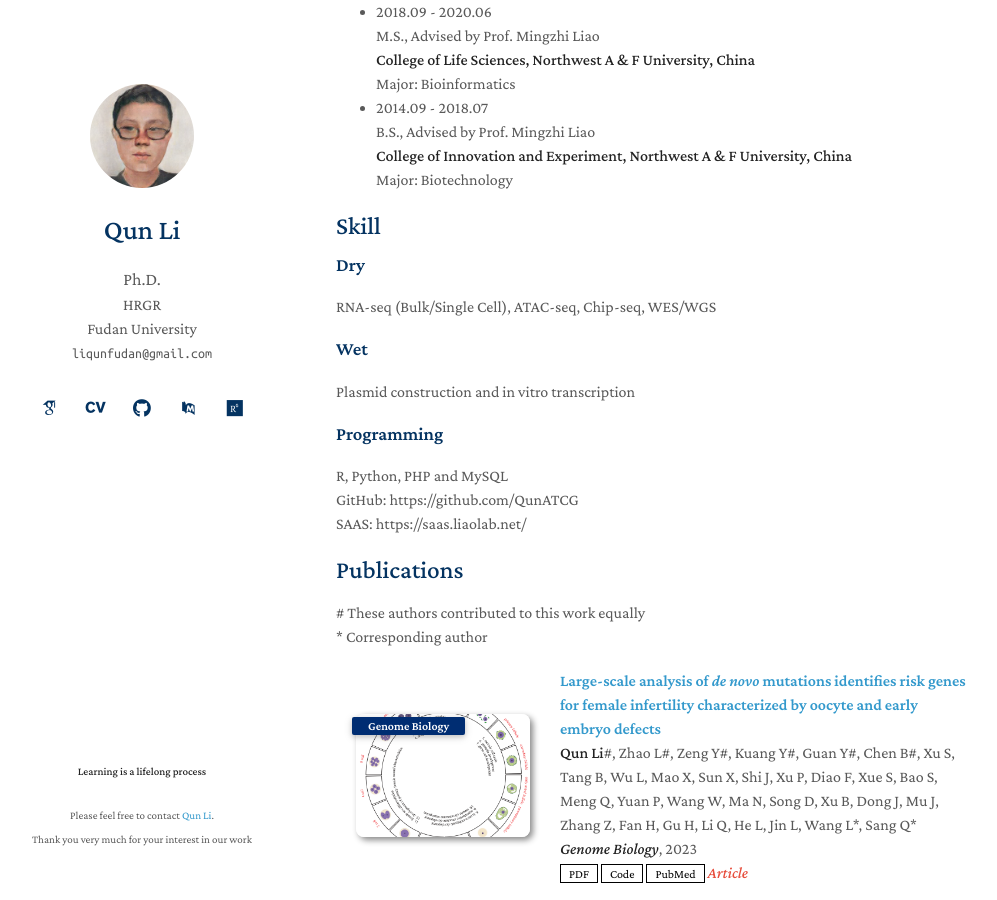
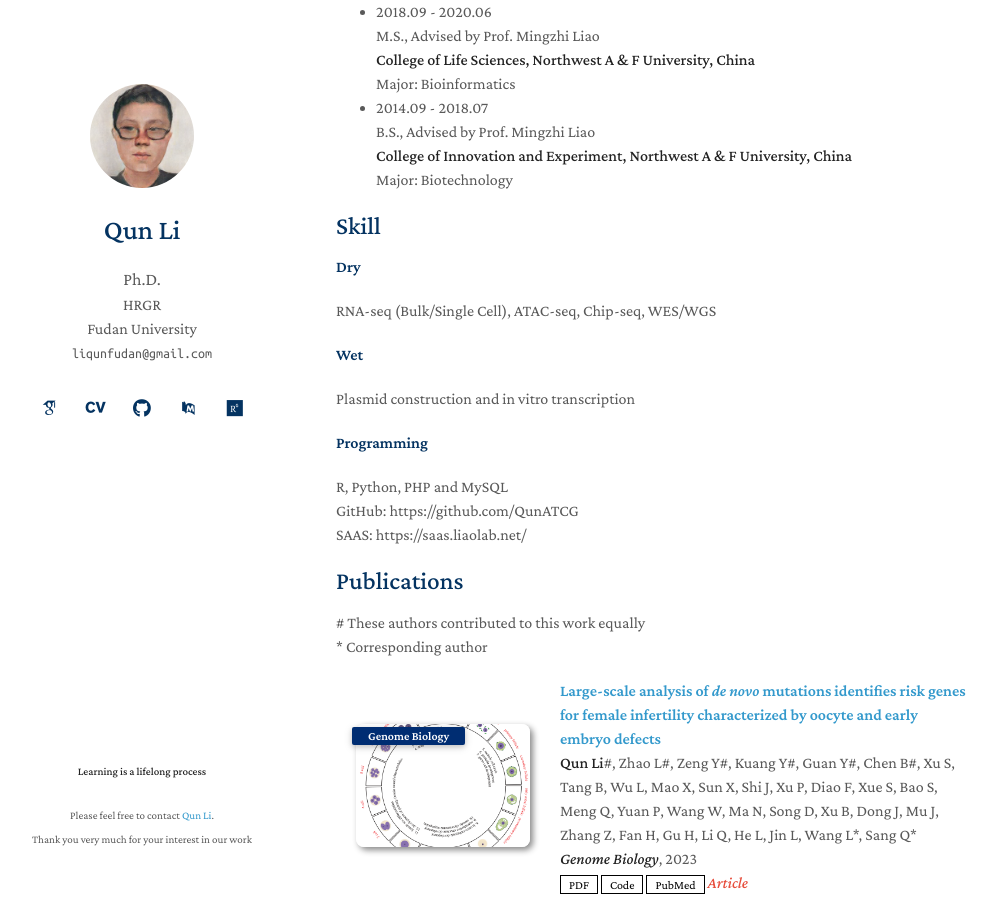
Before and after one commit to liqunbio/liqunbio.github.io, a Jekyll site: the page built from index.md, in a window 1280 px wide and 900 px high, scrolled down 498 px. Shown: the whole window, without its empty margins (134-1131 px from the left). Built offline with Jekyll 4.4.1, drawn with Linux system fonts in a browser that asks for light colours; some web fonts are replaced; comment, search, counter and statistics services are not loaded; our own code applies the rules of GitHub Pages for plain Markdown files.

```diff
--- a/index.md
+++ b/index.md
@@ -29,11 +29,11 @@ B.S., Advised by Prof. Mingzhi Liao <br>
 Major: Biotechnology
 
 ## Skill
-### Dry
+#### Dry
 RNA-seq (Bulk/Single Cell), ATAC-seq, Chip-seq, WES/WGS
-### Wet
+#### Wet
 Plasmid construction and in vitro transcription
-### Programming
+#### Programming
 R, Python, PHP and MySQL <br>
 GitHub: https://github.com/QunATCG <br>
 SAAS: https://saas.liaolab.net/ <br>
```
